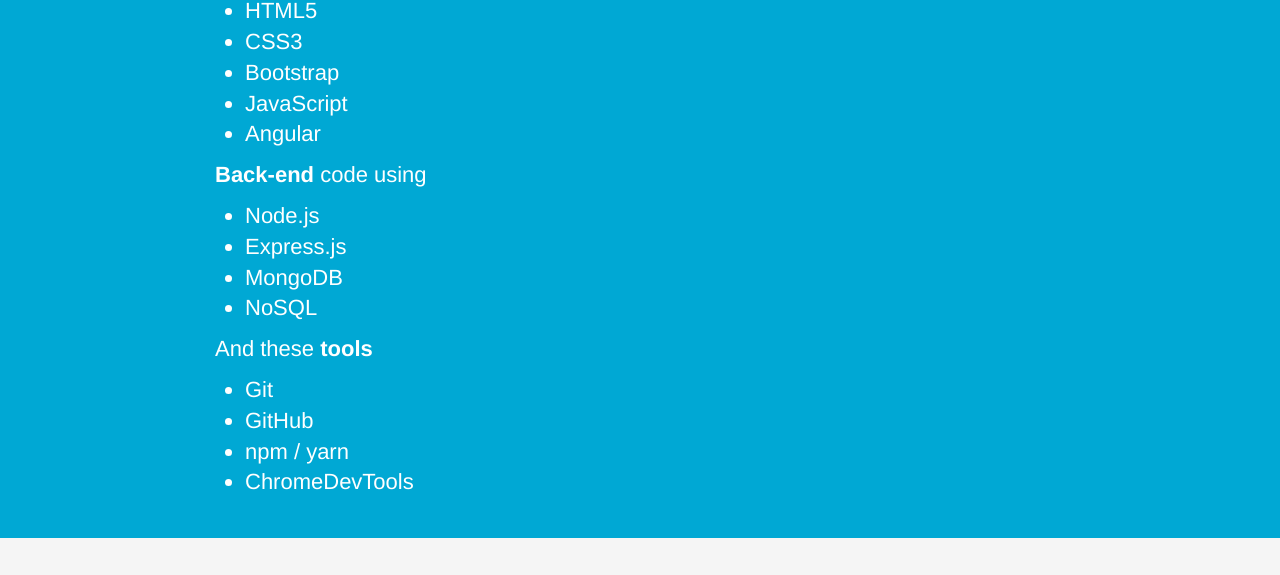
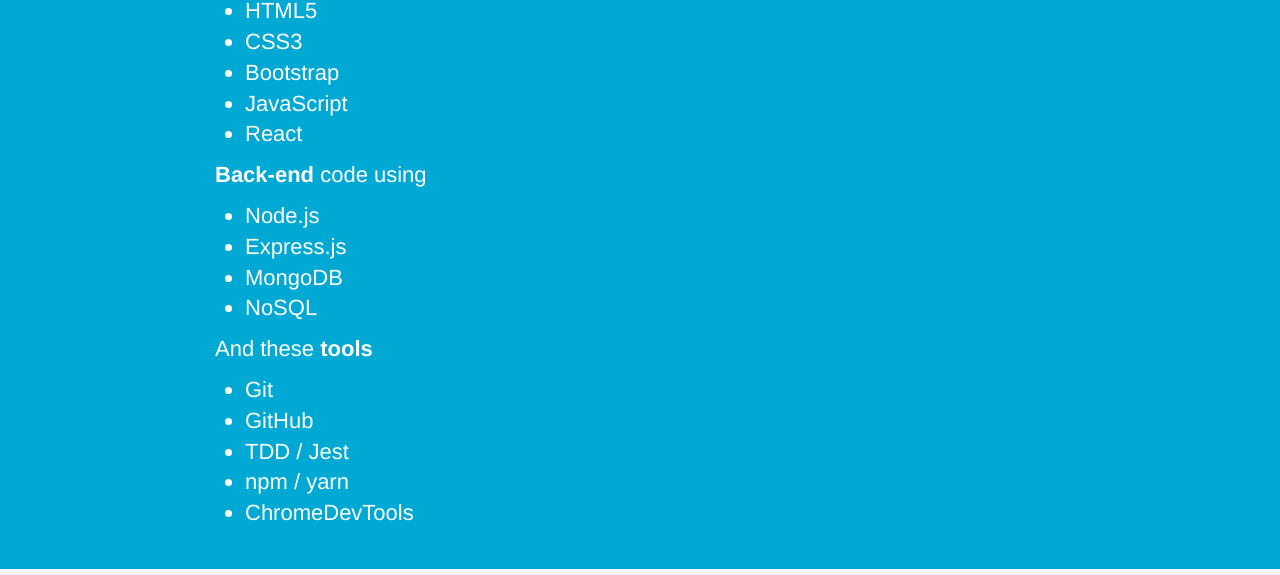
Before and after one commit to tysonwilliams/tysonwilliams.github.io, a website: page index.html in a window 1280 px wide. Shown: the part 639-1214 px from the top of the page. Drawn offline with nearby package versions, Linux system fonts and the light colour scheme; some packages are replaced by stand-ins of ours; a script that the page names is missing.

Commit message:
udpated front-end stack and tools sections

```diff
--- a/public/components/home/home.html
+++ b/public/components/home/home.html
@@ -27,7 +27,7 @@
         <li>CSS3</li>
         <li>Bootstrap</li>
         <li>JavaScript</li>
-        <li>Angular</li>
+        <li>React</li>
       </ul>
       <p><strong>Back-end</strong> code using</p>
       <ul>
@@ -40,6 +40,7 @@
       <ul>
         <li>Git</li>
         <li>GitHub</li>
+        <li>TDD / Jest</li>
         <li>npm / yarn</li>
         <li>ChromeDevTools</li>
       </ul>
```
